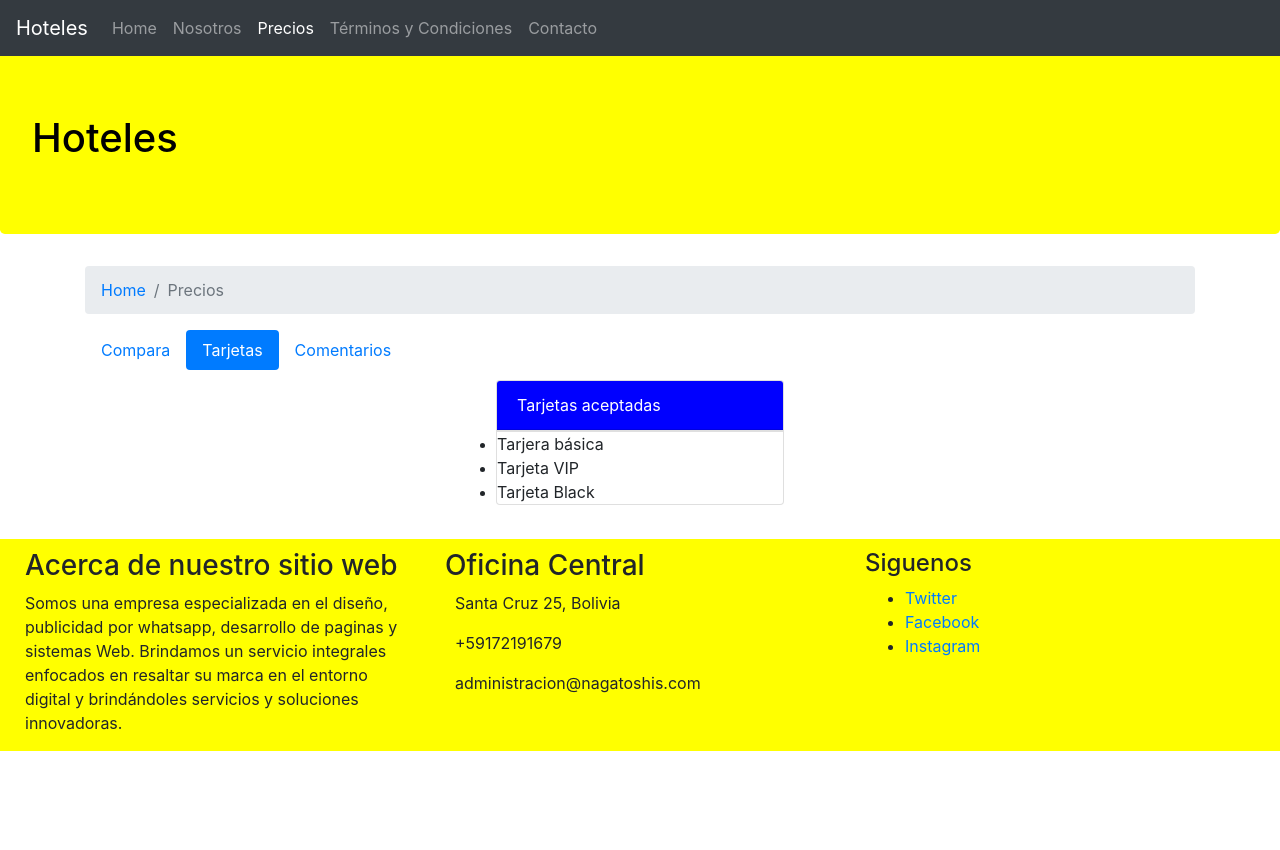
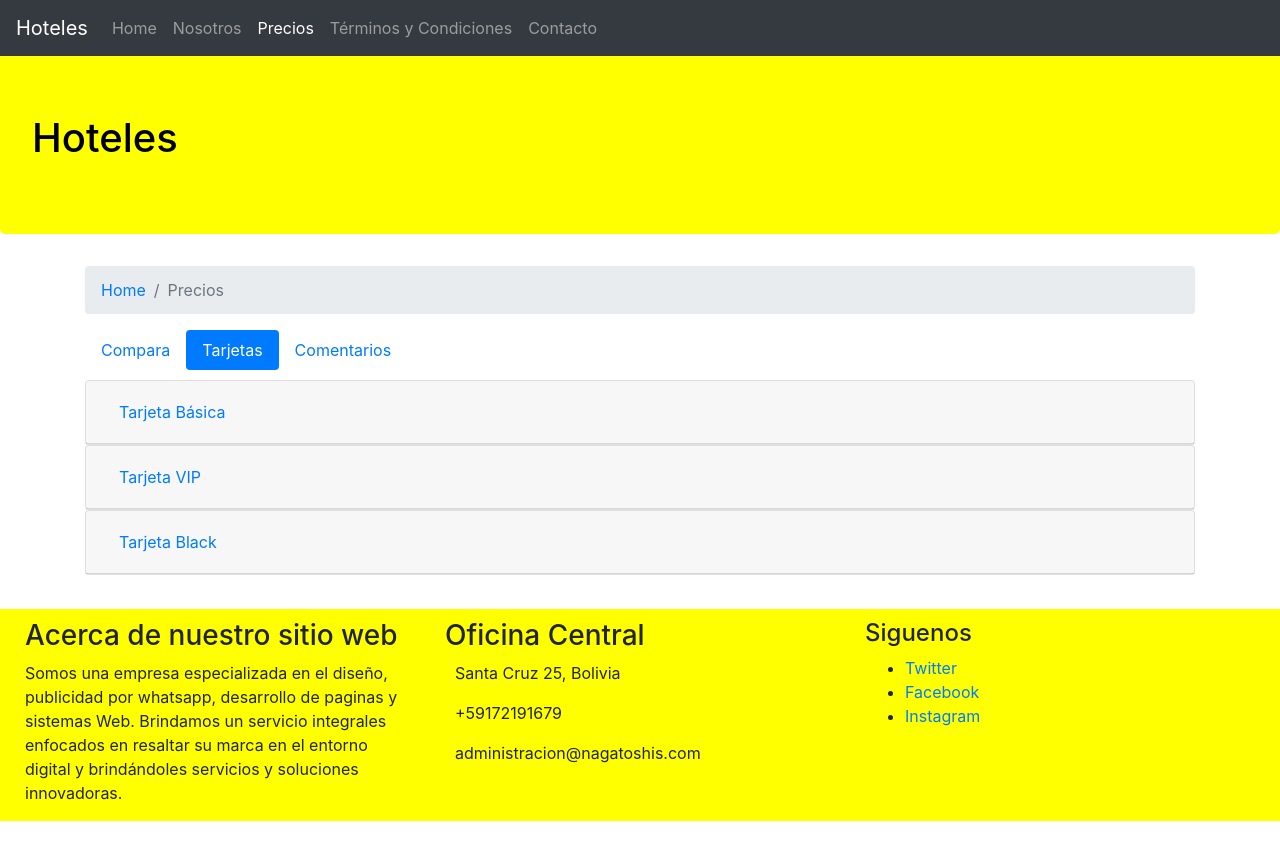
Before and after one commit to guishison/guia-hoteles, a website: page precios.html in a window 1280 px wide. Both pictures are taken after a click on the tab "Tarjetas". Drawn offline with nearby package versions, Linux system fonts and the light colour scheme; a web font is replaced by a local one.

Commit message:
Se realizaron accordiones de las tarjetas en la pestaña de precios en el tab de tarjetas.

```diff
--- a/precios.html
+++ b/precios.html
@@ -165,19 +165,57 @@
             </div>
 
             <div class="tab-pane fade" id="tarjetas" role="tabpanel" aria-labelledby="tarjetas-tab">
-                <div class="d-flex justify-content-center">
-                    <div class="card" style="width: 18rem;">
-                        <div class="card-header" style="background-color: blue; color: white;">
-                            Tarjetas aceptadas
+                <div class="accodion" id="accordionTarjetas">
+                    <div class="card">
+                        <div class="card-header" id="headingOne">
+                            <h5 class="mb-0">
+                                <button class="btn btn-link" type="button" data-toggle="collapse"
+                                    data-target="#collapseBasica" aria-expanded="true" aria-controls="collapseBasica">
+                                    Tarjeta Básica
+                                </button>
+                            </h5>
                         </div>
-                        <ul class="list-group list-group-flush">
 
-                        </ul>
-                        <ul class="list-group list-group-flush">
-                            <li class="list-group-itel">Tarjera básica</li>
-                            <li class="list-group-itel">Tarjeta VIP</li>
-                            <li class="list-group-itel">Tarjeta Black</li>
-                        </ul>
+                        <div id="collapseBasica" class="collapse" aria-labelledby="headingOne"
+                            data-parent="#accordionTarjetas">
+                            <div class="card-body">
+                                Podes reservar en 3 cuotas sin interés.
+                            </div>
+                        </div>
+                    </div>
+                    <div class="card">
+                        <div class="card-header" id="headingTwo">
+                            <h5 class="mb-0">
+                                <button class="btn btn-link" type="button" data-toggle="collapse"
+                                    data-target="#collapseVIP" aria-expanded="true" aria-controls="collapsVIP">
+                                    Tarjeta VIP
+                                </button>
+                            </h5>
+                        </div>
+
+                        <div id="collapseVIP" class="collapse" aria-labelledby="headingTwo"
+                            data-parent="#accordionTarjetas">
+                            <div class="card-body">
+                                Podes reservar en 6 cuotas sin interés.
+                                Al llegar, recibirás una canasta de obsequios para disfrutar con tu familia.
+                            </div>
+                        </div>
+                    </div><div class="card">
+                        <div class="card-header" id="headingTree">
+                            <h5 class="mb-0">
+                                <button class="btn btn-link" type="button" data-toggle="collapse"
+                                    data-target="#collapseBlack" aria-expanded="true" aria-controls="collapseBlack">
+                                    Tarjeta Black
+                                </button>
+                            </h5>
+                        </div>
+
+                        <div id="collapseBlack" class="collapse" aria-labelledby="headingTree"
+                            data-parent="#accordionTarjetas">
+                            <div class="card-body">
+                                Podes reservar en 12 cuotas sin interés. Al llegar, recibirás una canasta con obsequios para disfrutar con tu familia y un acceso al gimnacio y spa todos los días de tus vacaciones.
+                            </div>
+                        </div>
                     </div>
                 </div>
             </div>
```
